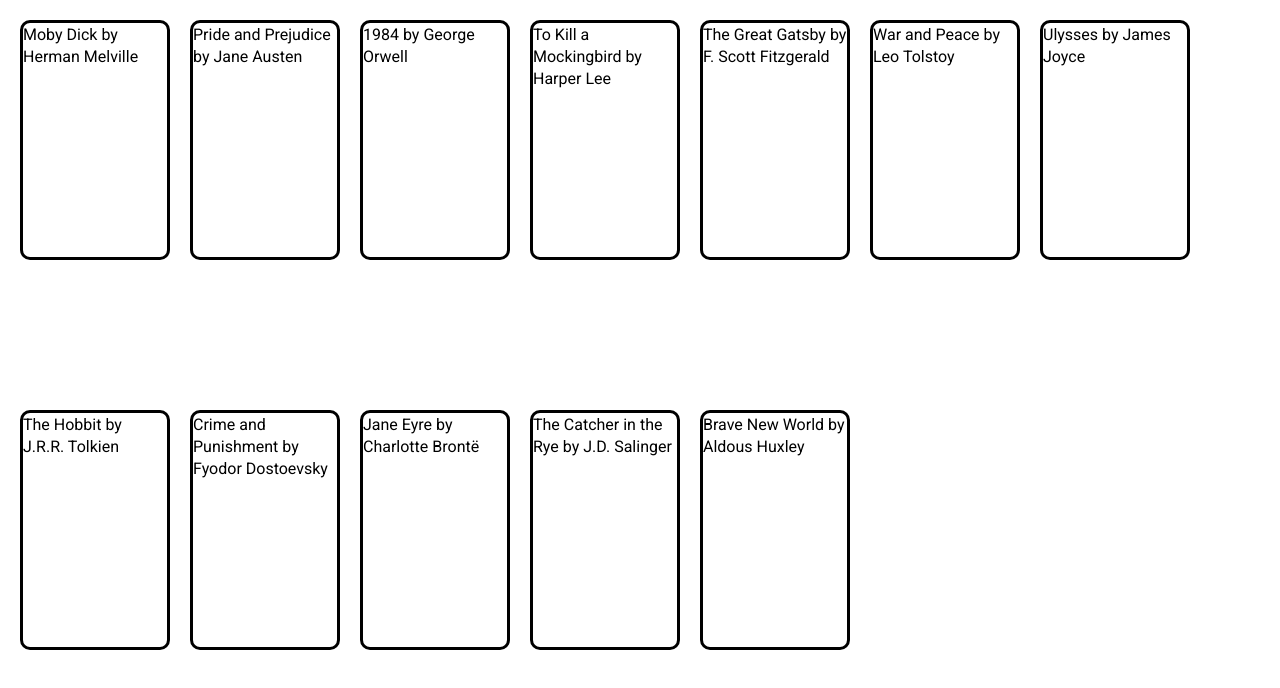
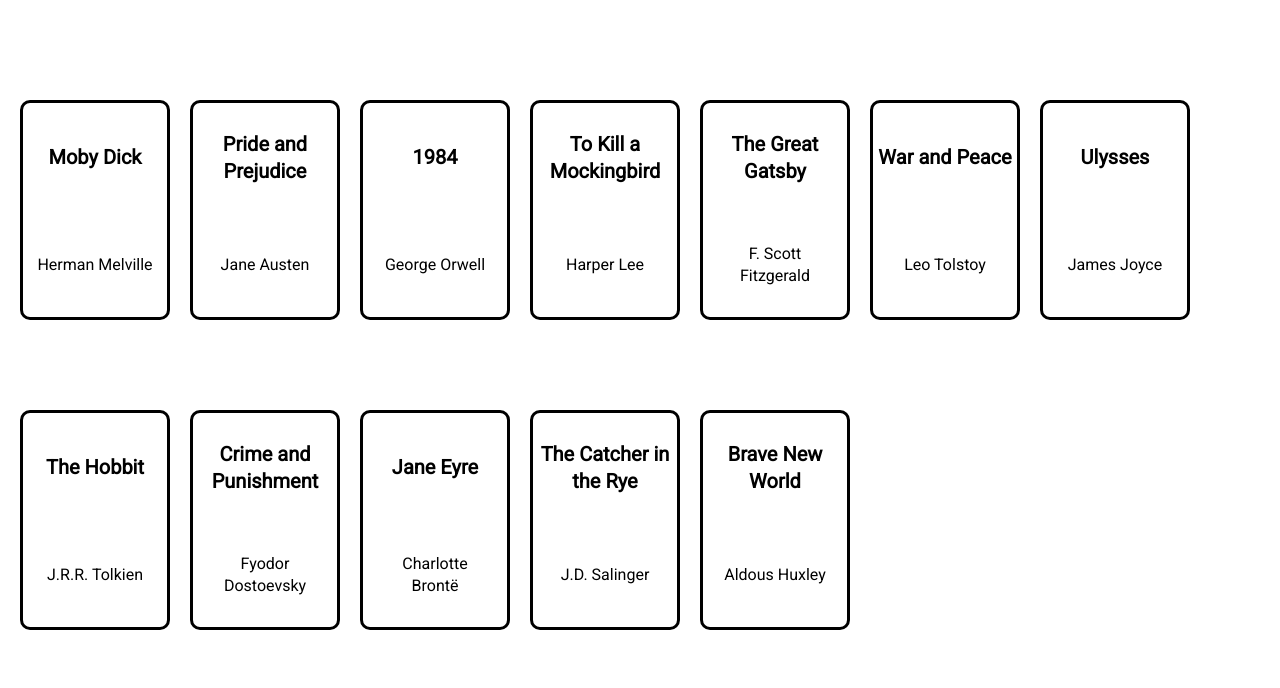
Before and after one commit to Empth/odin-library, a plain HTML site: page index.html in a window 1280 px wide. Drawn offline with Linux system fonts and the light colour scheme.

Commit message:
Display Book items on DOM

```diff
--- a/bookdata.js
+++ b/bookdata.js
@@ -24,8 +24,14 @@ function displayLibrary() {
     for (const book of myLibrary) {
         const divBook = document.createElement("div");
         divBook.classList.add("card");
-        divBook.textContent = book.title + " by " + book.author;
-        console.log(divBook);
+        const title = document.createElement("p");
+        title.classList.add("title")
+        title.textContent = book.title
+        const author = document.createElement("p");
+        author.classList.add("author")
+        author.textContent = book.author;
+        divBook.appendChild(title);
+        divBook.appendChild(author);
         container.appendChild(divBook);
     }
 }
--- a/style.css
+++ b/style.css
@@ -69,18 +69,40 @@ html, body {
     height: 100%;
 }
 
+body {
+    display: grid;
+}
+
 .container {
     width: 100%;
-    height: 100%;
+    height: 80%;
     display: flex;
     flex-wrap: wrap;
     padding: 20px;
     gap: 20px;
+    align-self: center;
 }
 
 .card {
     width: 150px;
-    height: 240px;
+    height: 220px;
     border: 3px solid black;
     border-radius: 10px;
+    display: grid;
+    grid-template-rows: 50px 50px;
+    align-content: space-around;
+    align-items: center;
+    justify-items: center;
 }
+
+p.title {
+    font-size: 20px;
+    font-weight: bold;
+    text-align: center;
+}
+
+p.author {
+    font-size: 16px;
+    text-align: center;
+    width: 80%;
+}
```
